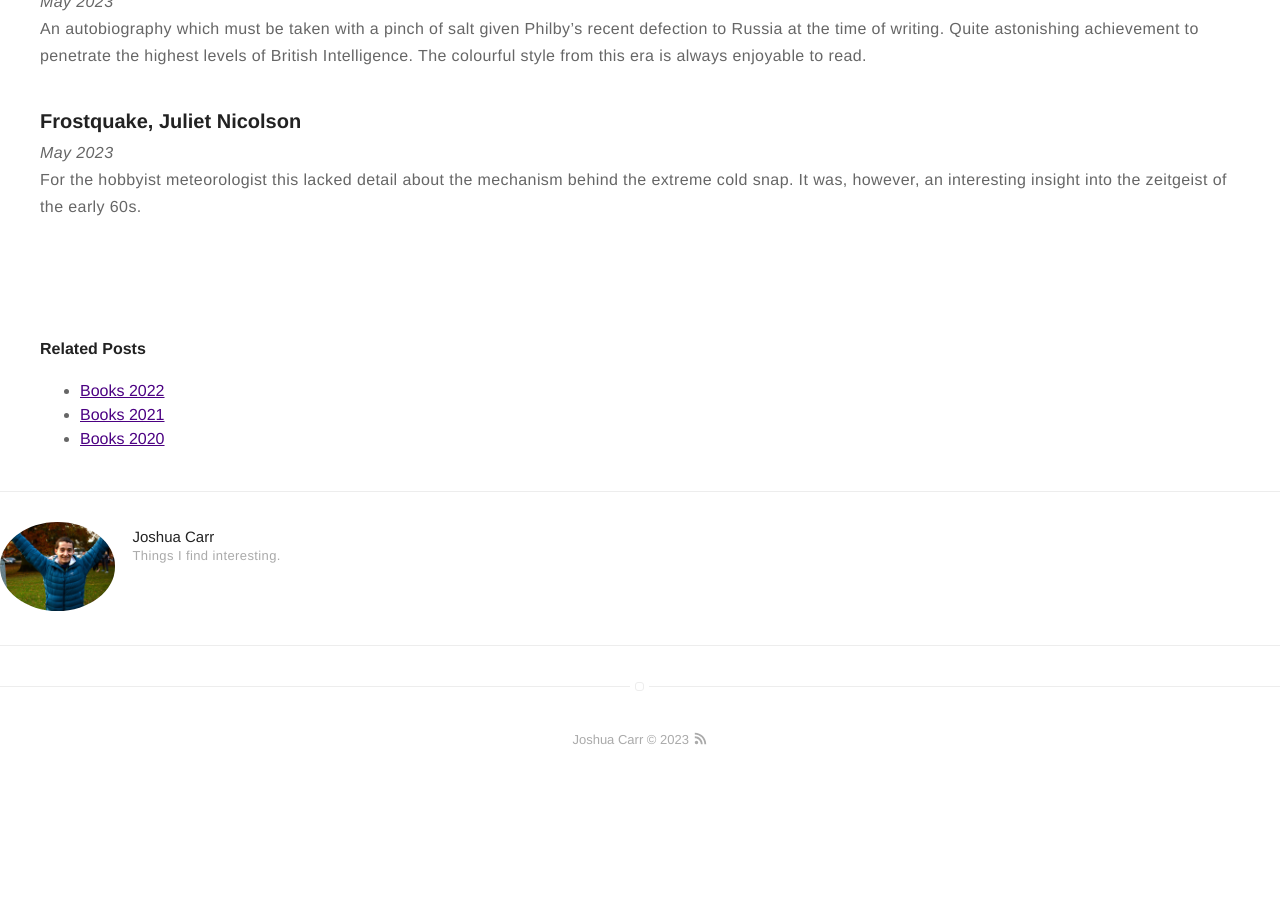
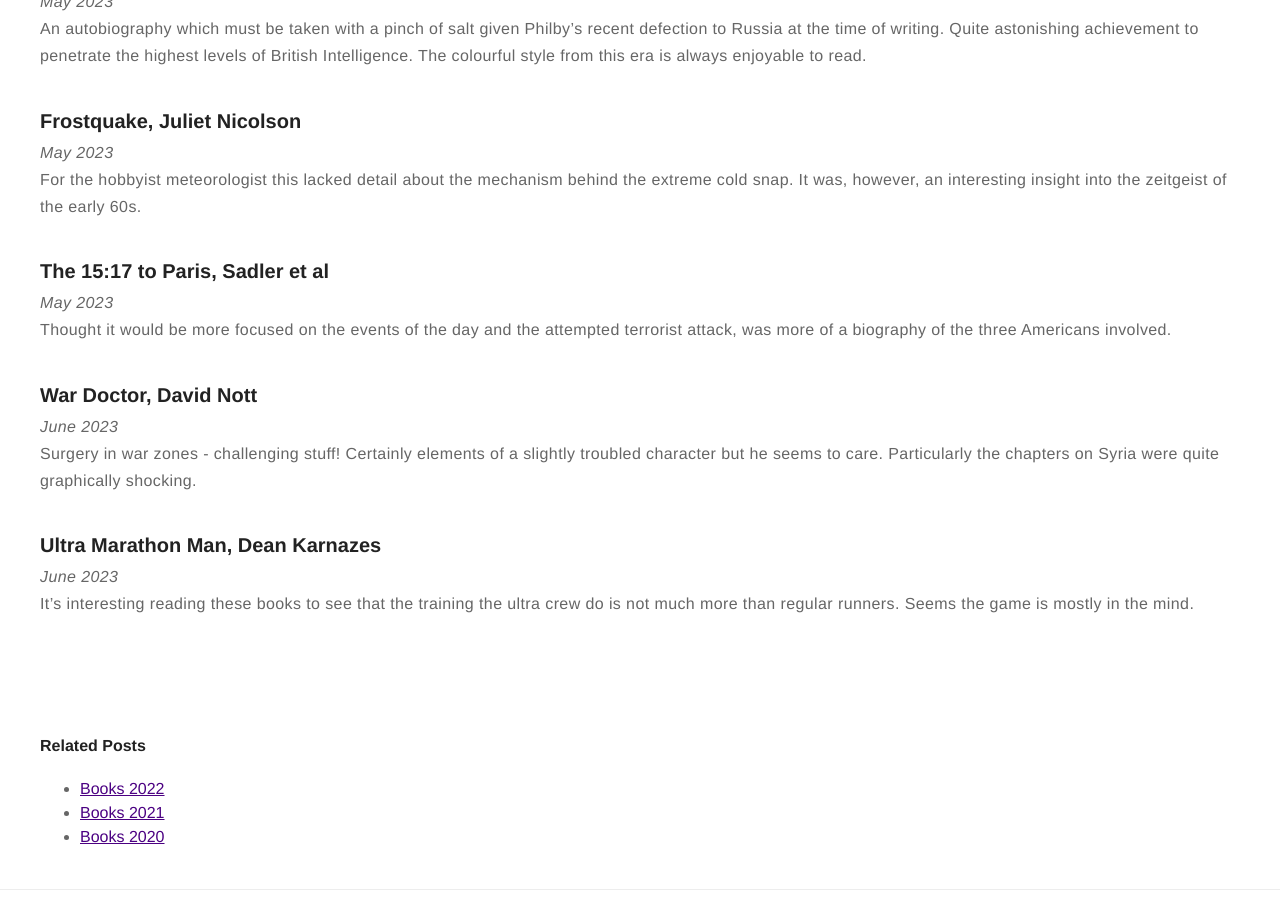
Before and after one commit to jc782/jc782.github.io, a Jekyll site: the page built from _posts/2022-12-28-Books-2023.markdown, in a window 1280 px wide and 900 px high, scrolled down 2520 px. Built offline with Jekyll 4.4.1, drawn with Linux system fonts in a browser that asks for light colours; before the commit the page ends 3307 px from its top, so only the background shows below that.

Commit message:
+ move books

```diff
--- a/_posts/2022-12-28-Books-2023.markdown
+++ b/_posts/2022-12-28-Books-2023.markdown
@@ -78,3 +78,15 @@ An autobiography which must be taken with a pinch of salt given Philby's recent
 ### Frostquake, Juliet Nicolson
 *May 2023*
 For the hobbyist meteorologist this lacked detail about the mechanism behind the extreme cold snap. It was, however, an interesting insight into the zeitgeist of the early 60s.
+
+### The 15:17 to Paris, Sadler et al
+*May 2023*
+Thought it would be more focused on the events of the day and the attempted terrorist attack, was more of a biography of the three Americans involved.
+
+### War Doctor, David Nott
+*June 2023*
+Surgery in war zones - challenging stuff! Certainly elements of a slightly troubled character but he seems to care. Particularly the chapters on Syria were quite graphically shocking.
+
+### Ultra Marathon Man, Dean Karnazes
+*June 2023*
+It's interesting reading these books to see that the training the ultra crew do is not much more than regular runners. Seems the game is mostly in the mind.
```
